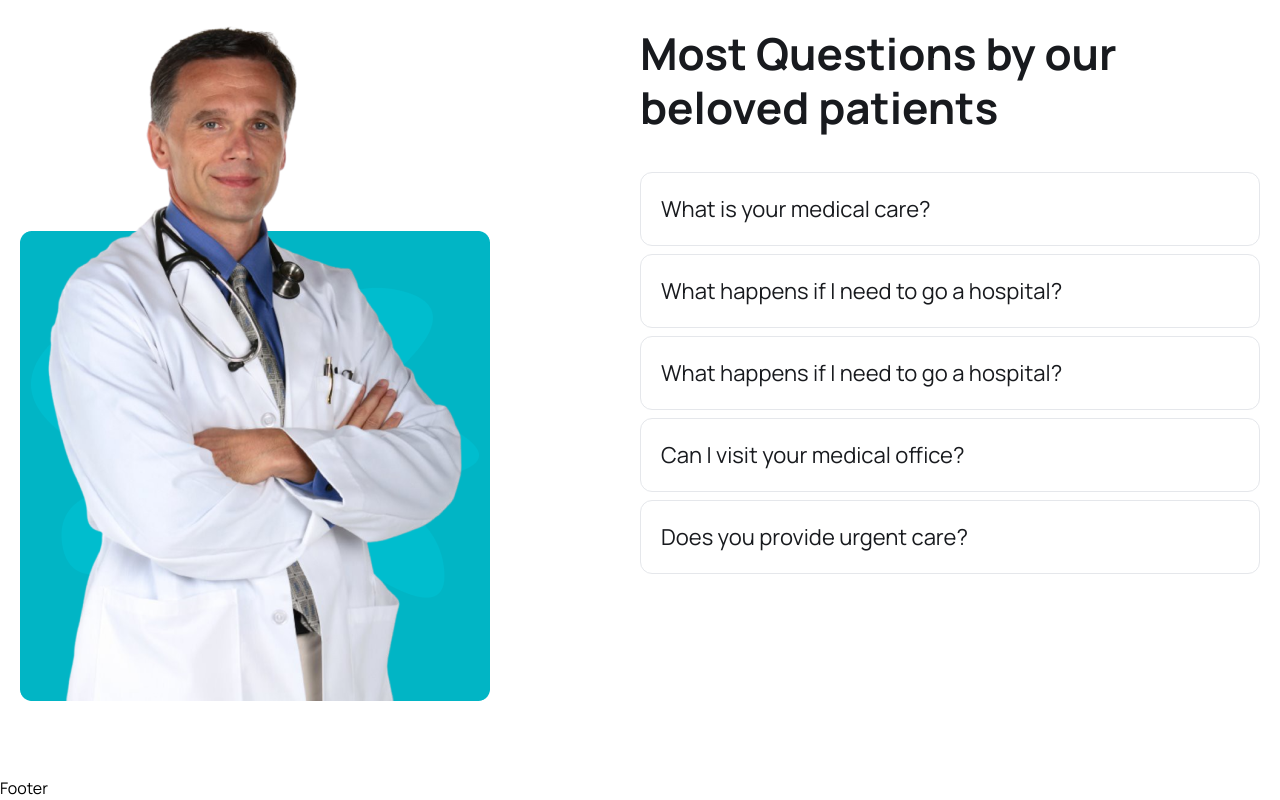
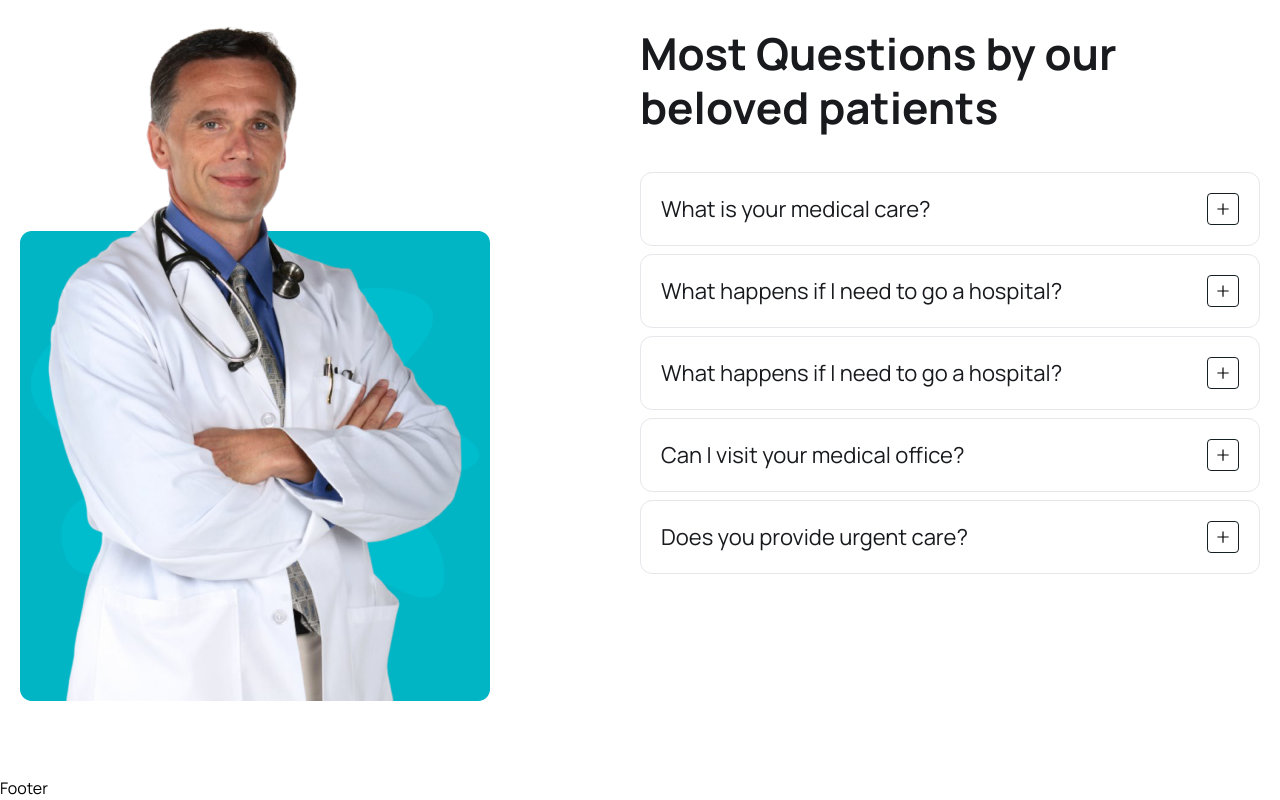
Before and after one commit to Isurulak1/Doctor_apoiment_bookingapp, a React (Vite) app in the folder frontend/: page / in a window 1280 px wide. Shown: the part 5104-5904 px from the top of the page. Built offline with nearby package versions, Linux system fonts and the light colour scheme.

Commit message:
finish FaqItem file coding

```diff
--- a/frontend/src/components/Faq/FaqItem.jsx
+++ b/frontend/src/components/Faq/FaqItem.jsx
@@ -1,14 +1,31 @@
-import React from 'react'
-
+import React, { useState } from 'react'
+import { AiOutlineMinus, AiOutlinePlus } from 'react-icons/ai'
 
 const FaqItem = ({ item }) => {
+
+  const [isOpen, setIsOpen] = useState(false);
+  const toggleAccordion = () => {
+    setIsOpen(!isOpen);
+  }
   return (
     <div className='p-3 lg:p-5 rounded-[12px] border border-solid border-[#9DCE2] mb-2 cursor-pointer'>
-      <div className='flex items-center justify-between gap-5'>
+      <div className='flex items-center justify-between gap-5' onClick={toggleAccordion}>
         <h4 className='text-[16px] leading-7 lg:text-[22px] lg:leading-8 text-headingColor'>
           {item.question}
         </h4>
+        <div className={`${isOpen && "bg-primaryColor text-white border-none"} w-7 h-7 lg:w-8 lg:h-8 border border-solid border-[#141F21] rounded flex items-center justify-center`}>
+          {isOpen ? <AiOutlineMinus /> : <AiOutlinePlus />}
+        </div>
       </div>
+      {
+        isOpen && (
+          <div className='mt-4'>
+            <p className='text-[14px] leading-6 lg:text-[16px] lg:leading-7 font-[400] text-textColor'>
+             {item.content}
+            </p>
+          </div>
+        )
+      }
     </div>
   )
 }
```
